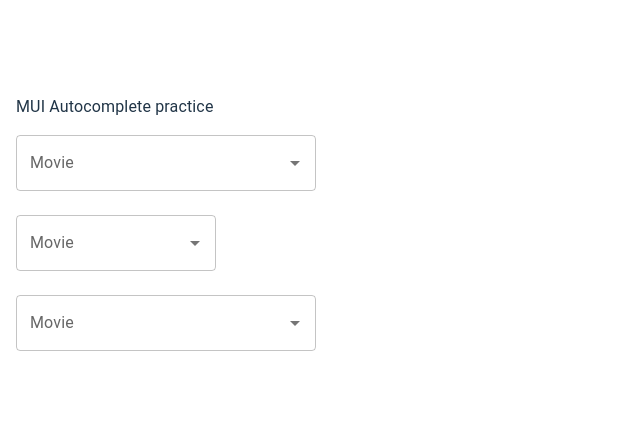
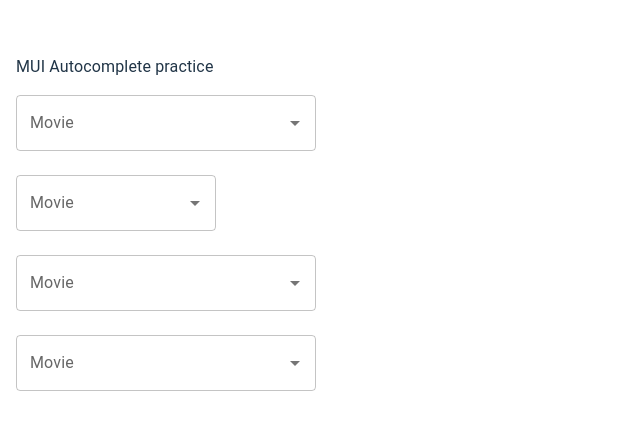
Before and after one commit to rabianezami/practice-autocomlete-com-mui, a React (Vite) app: page / in a window 1280 px wide. Shown: the part 177-606 px from the top of the page, without its empty margins (0-640 px from the left). Built offline with nearby package versions, Linux system fonts and the light colour scheme.

Commit message:
feat: Add ExapleDuplicated component

```diff
--- a/src/App.jsx
+++ b/src/App.jsx
@@ -2,6 +2,7 @@ import { Typography, Box, Stack } from "@mui/material"
 import ComboBox from "./components/ComboBox"
 import ExampleString from "./components/ExampleString"
 import ExampleObject from "./components/ExampleObject"
+import ExampleDuplicate from "./components/ExampleDuplicate"
 
 function App() {
 
@@ -19,6 +20,7 @@ function App() {
         <ComboBox />
         <ExampleString />
         <ExampleObject />
+        <ExampleDuplicate />
        </Stack>
       </Box>
     </>
--- /dev/null
+++ b/src/components/ExampleDuplicate.jsx
@@ -0,0 +1,23 @@
+
+import { Autocomplete, TextField } from "@mui/material";
+
+export default function ExampleDuplicate() {
+    const options = [
+        { label: "The goodfather", id: 1 },
+        { label: "The goodfather", id: 2 },
+    ]
+
+    return (
+        <Autocomplete
+            options={options}
+            getOptionKey={(option) => option.id}
+            isOptionEqualToValue={(option, value) =>
+                option.id === value.id
+            }
+            renderInput={(params) => (
+                <TextField {...params} label="Movie" />
+            )}
+            sx={{ width: 300 }}
+        />
+    )
+}
```
